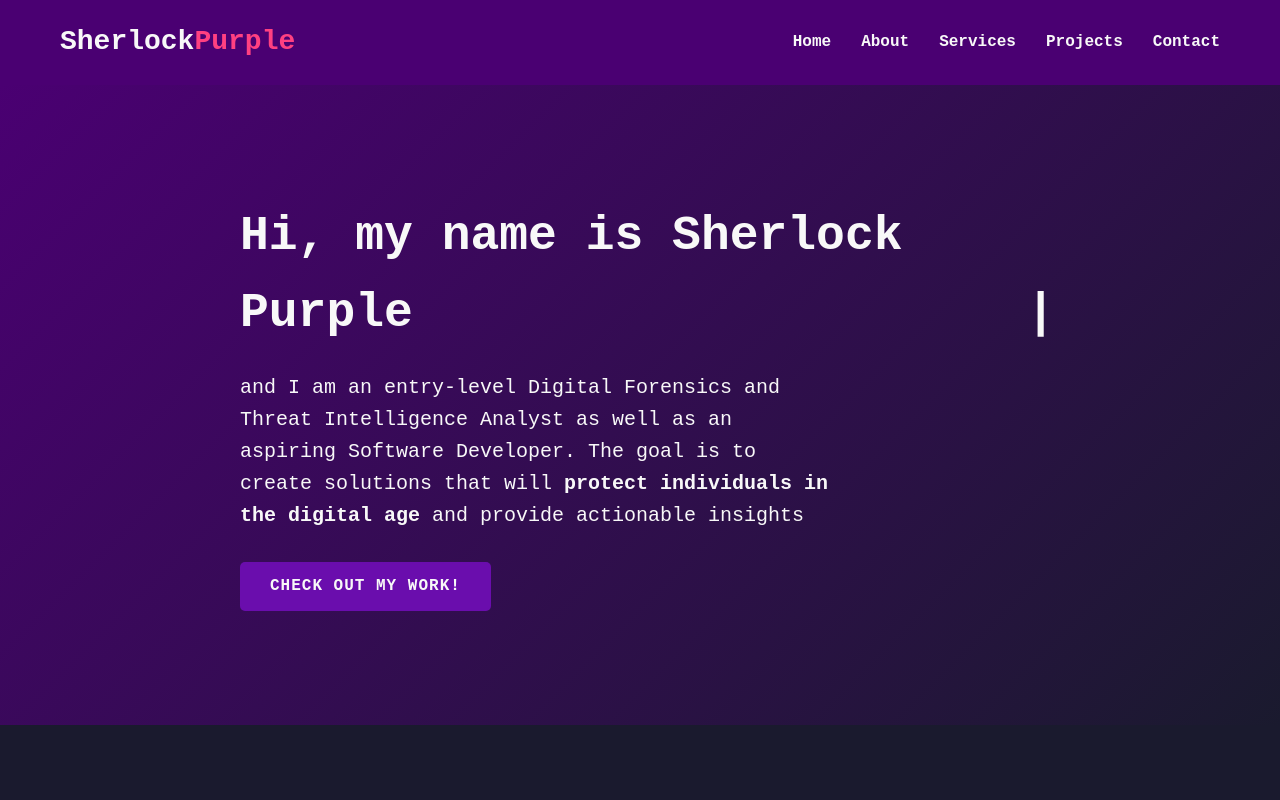
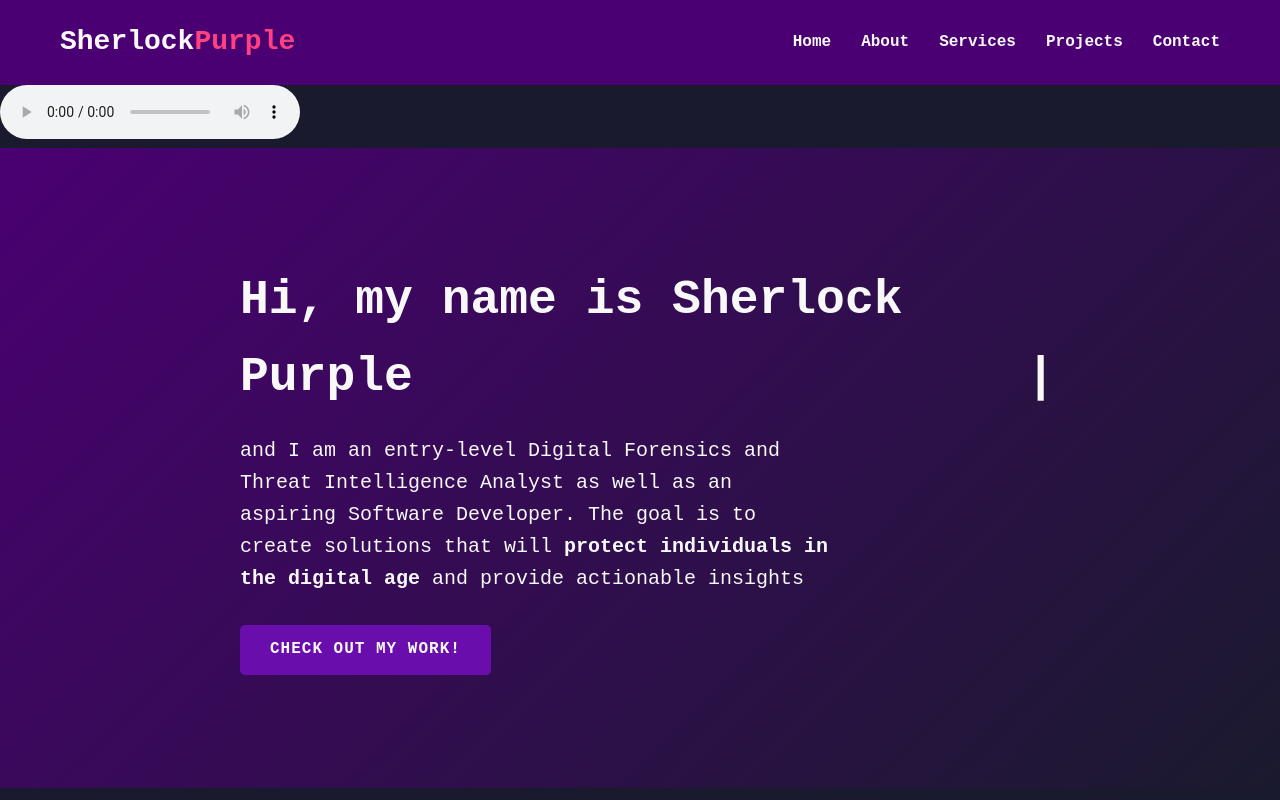
Before and after one commit to wamuyu-w/Hackathon-1, a plain HTML site: page index.html in a window 1280 px wide. Shown: the top 800 px of the page. Drawn offline with Linux system fonts and the light colour scheme.

Commit message:
changed name from hackathon to index.html

```diff
--- a/hackathon.html
+++ b/index.html
@@ -26,6 +26,7 @@
         </div>
     </header>
 
+    <audio src="" controls></audio>
     <!-- Hero Section -->
     <section class="hero" id="home">
         <div class="container">
```
